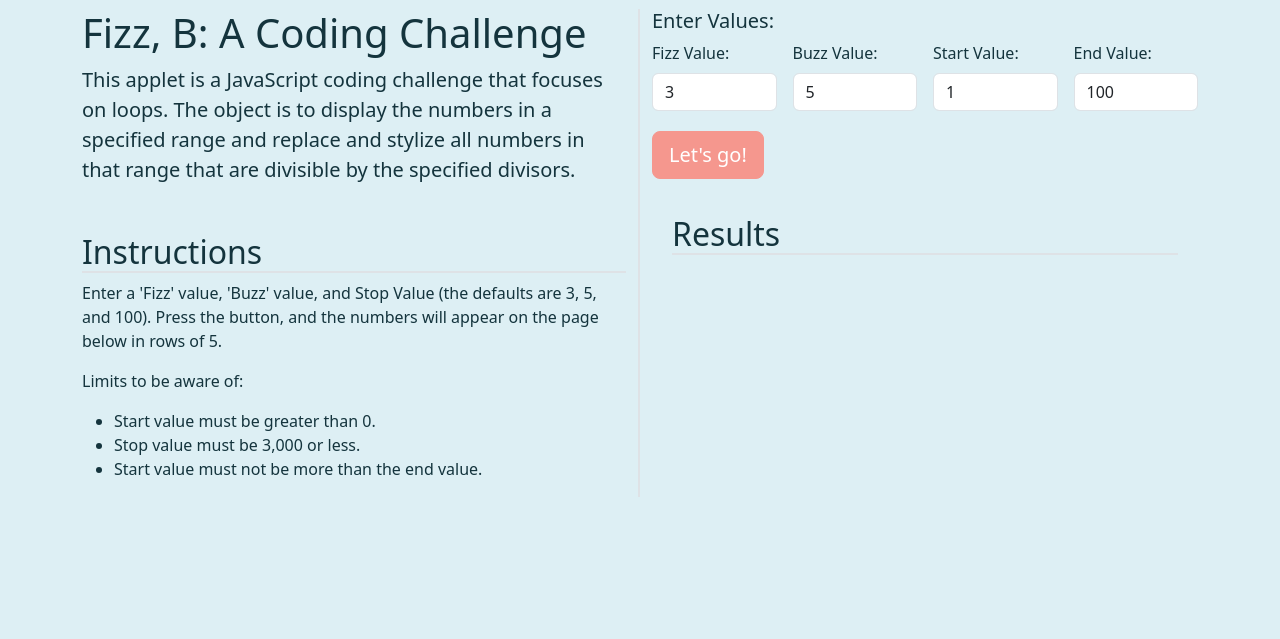
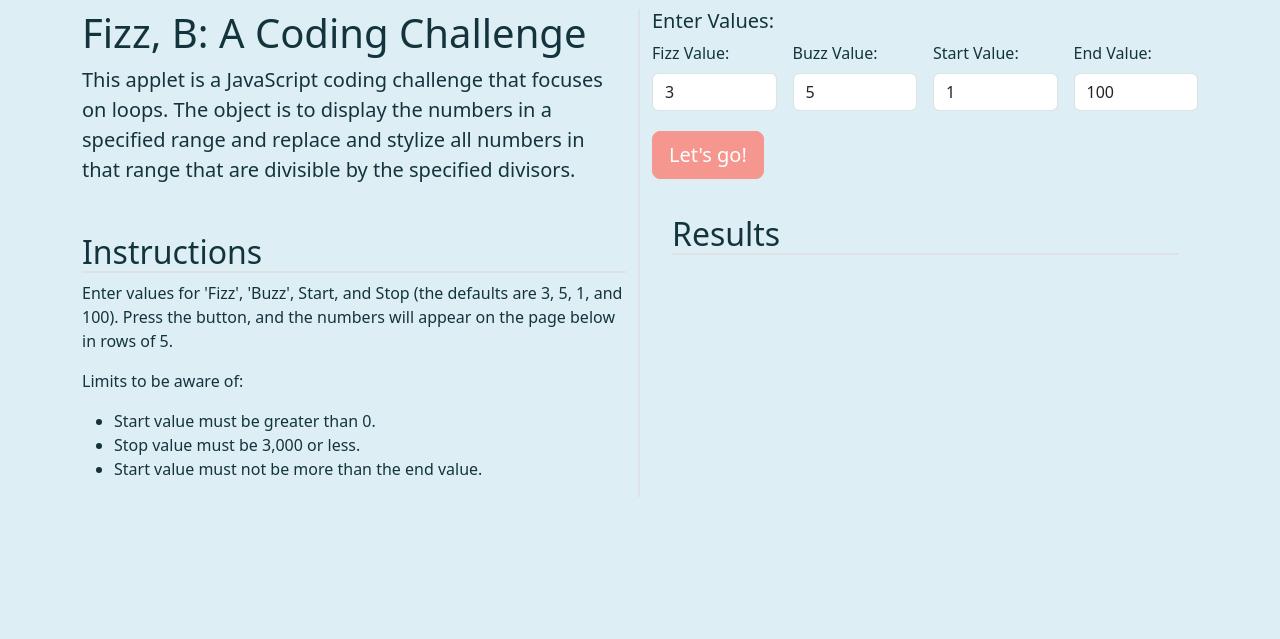
Before and after one commit to eva-grimm/FizzB, a plain HTML site: page app.html in a window 1280 px wide. Shown: the part 63-702 px from the top of the page. Drawn offline with nearby package versions, Linux system fonts and the light colour scheme; some packages are replaced by stand-ins of ours; a script that the page names is missing.

Commit message:
fixed instructions

```diff
--- a/app.html
+++ b/app.html
@@ -74,9 +74,8 @@
                 </p>
                 <h2 class="border-bottom border-2 mt-5">Instructions</h2>
                 <p>
-                    Enter a 'Fizz' value, 'Buzz' value, and Stop Value (the defaults are 3, 5, and 100). Press the
-                    button, and the numbers
-                    will appear on the page below in rows of 5.
+                    Enter values for 'Fizz', 'Buzz', Start, and Stop (the defaults are 3, 5, 1, and 100). Press the
+                    button, and the numbers will appear on the page below in rows of 5.
                 </p>
                 <p>
                     Limits to be aware of:
```
